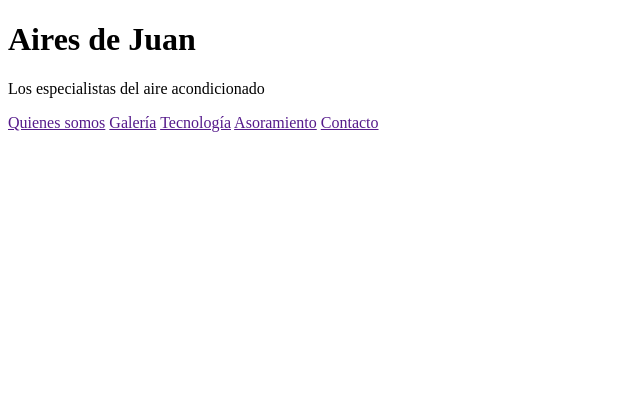
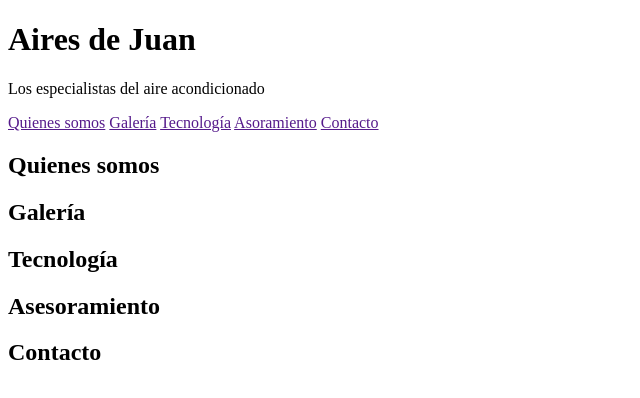
Before and after one commit to JuveSoft/Aires-de-Juan, a plain HTML site: page index.html in a window 1280 px wide. Shown: the whole page, without its empty margins (0-640 px from the left). Drawn offline with Linux system fonts and the light colour scheme.

Commit message:
Agregamos secciones

```diff
--- a/index.html
+++ b/index.html
@@ -19,6 +19,22 @@
             <a href="">Asoramiento</a>
             <a href="">Contacto</a>
         </nav>
+        <section>
+            <h2>Quienes somos</h2>
+        </section>
+        <section>
+            <h2>Galería</h2>
+        </section>
+        <section>
+            <h2>Tecnología</h2>
+        </section>
+        <section>
+            <h2>Asesoramiento</h2>
+        </section>
+        <section>
+            <h2>Contacto</h2>
+        </section>
+        <Footer></Footer>
     </header>
 </body>
 
```
